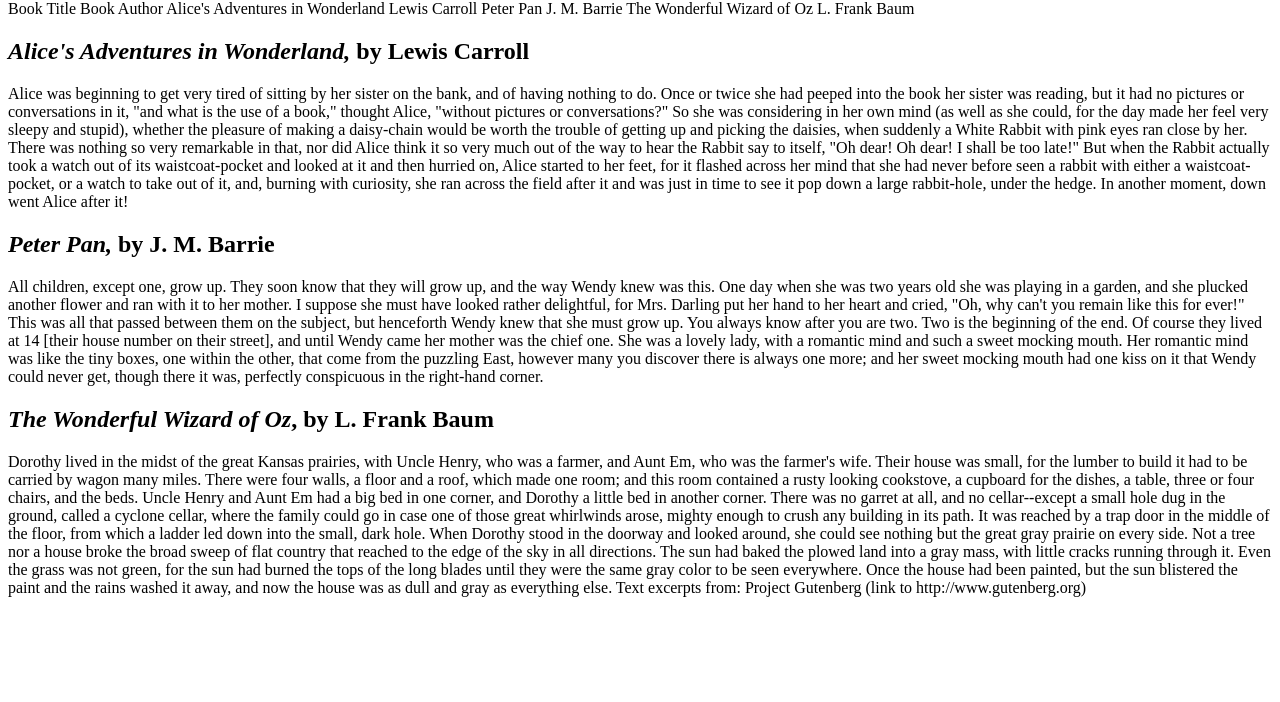
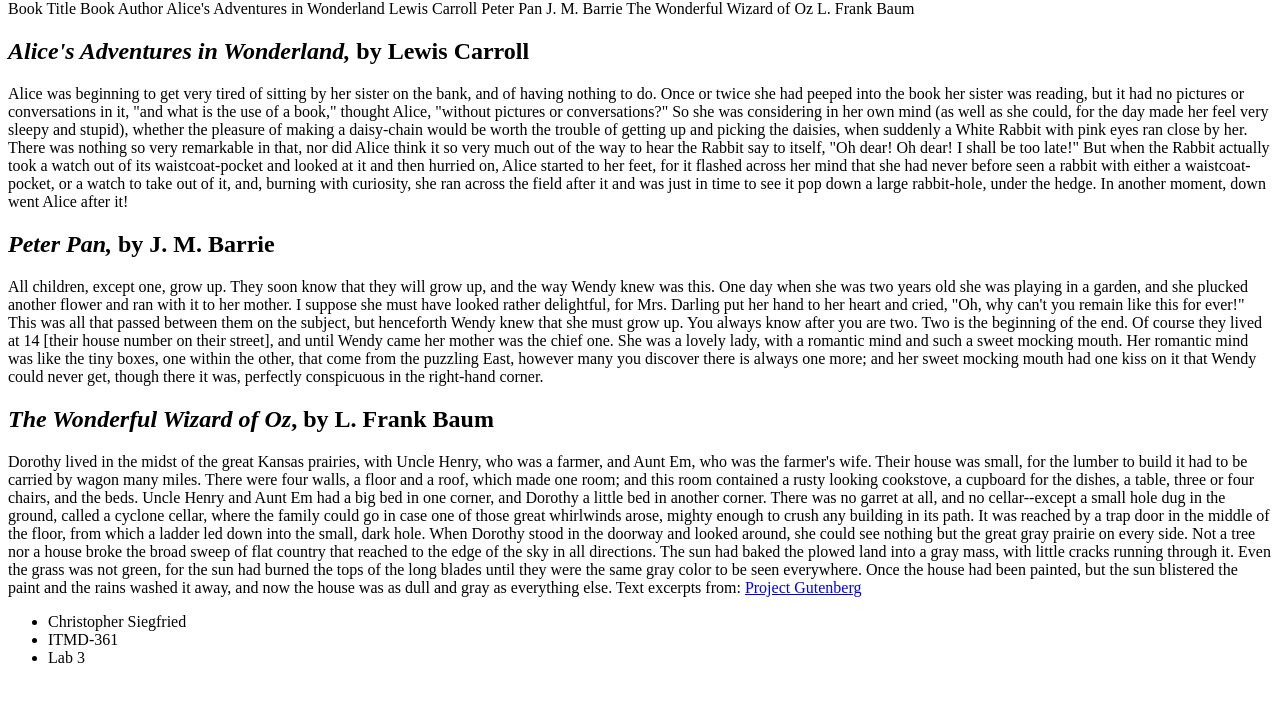
Before and after one commit to csiegfri/Lab-3, a plain HTML site: page index.html in a window 1280 px wide. Shown: the part 66-768 px from the top of the page. Drawn offline with Linux system fonts and the light colour scheme.

Commit message:
Fixed link + added end list

```diff
--- a/index.html
+++ b/index.html
@@ -39,6 +39,12 @@ When Dorothy stood in the doorway and looked around, she could see nothing but t
 
 
 
-Text excerpts from: Project Gutenberg (link to http://www.gutenberg.org)
+Text excerpts from: <a href="http://www.gutenberg.org">Project Gutenberg</a>
+
+<ul>
+<li>Christopher Siegfried</li>
+<li>ITMD-361</li>
+<li>Lab 3</li>
+</ul>
 </body>
 </html>
```
